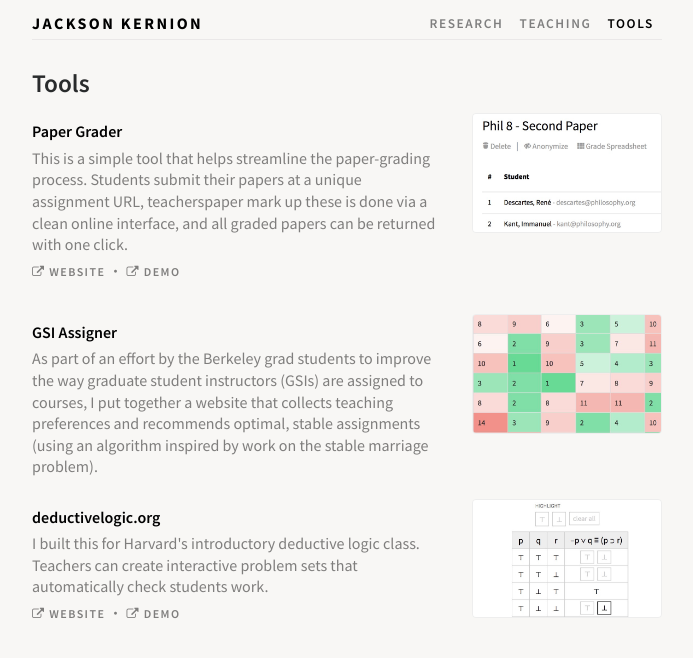
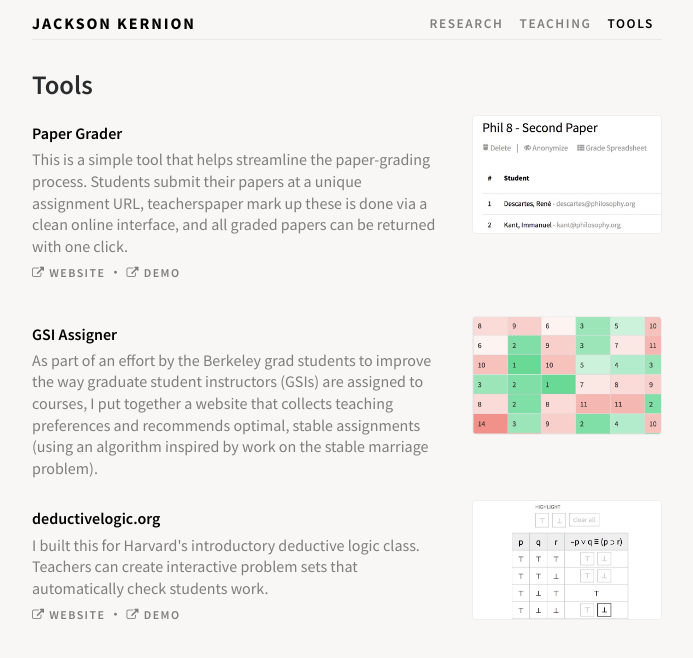
Before and after one commit to jacksonkernion/jacksonkernion.github.io, a Jekyll site: the page built from tools.md, in a window 1280 px wide. Shown: the top 658 px of the page, without its empty margins (293-986 px from the left). Built offline with Jekyll 4.4.1, drawn with Linux system fonts in a browser that asks for light colours; nearby versions of some CDN libraries; our own code applies the rules of GitHub Pages for plain Markdown files.

Commit message:
More design fixes/updates

```diff
--- a/assets/stylesheets/style.css
+++ b/assets/stylesheets/style.css
@@ -6,7 +6,7 @@ body{
 }
 
 h1{
-	font-size: 19pt;
+	font-size: 20pt;
 	font-weight: 600;
 	padding-bottom: 0px;
 	margin-top: 3rem;
@@ -82,7 +82,7 @@ a.navbar-brand{
   font-size: 12pt;
   font-weight: 700;
   text-transform: uppercase;
-  letter-spacing: 0.15em;
+  letter-spacing: 0.12em;
   color: black;
 }
 
```
